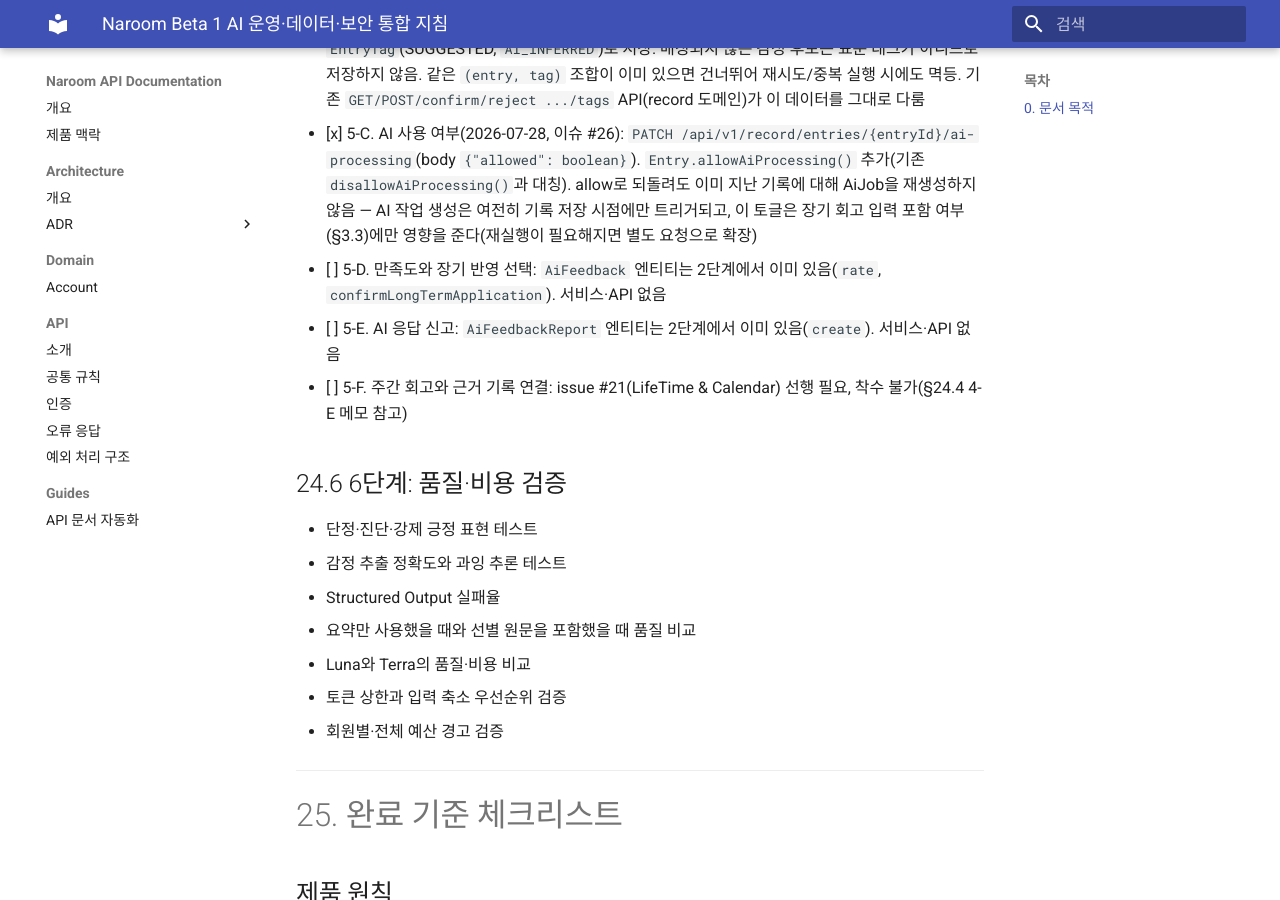
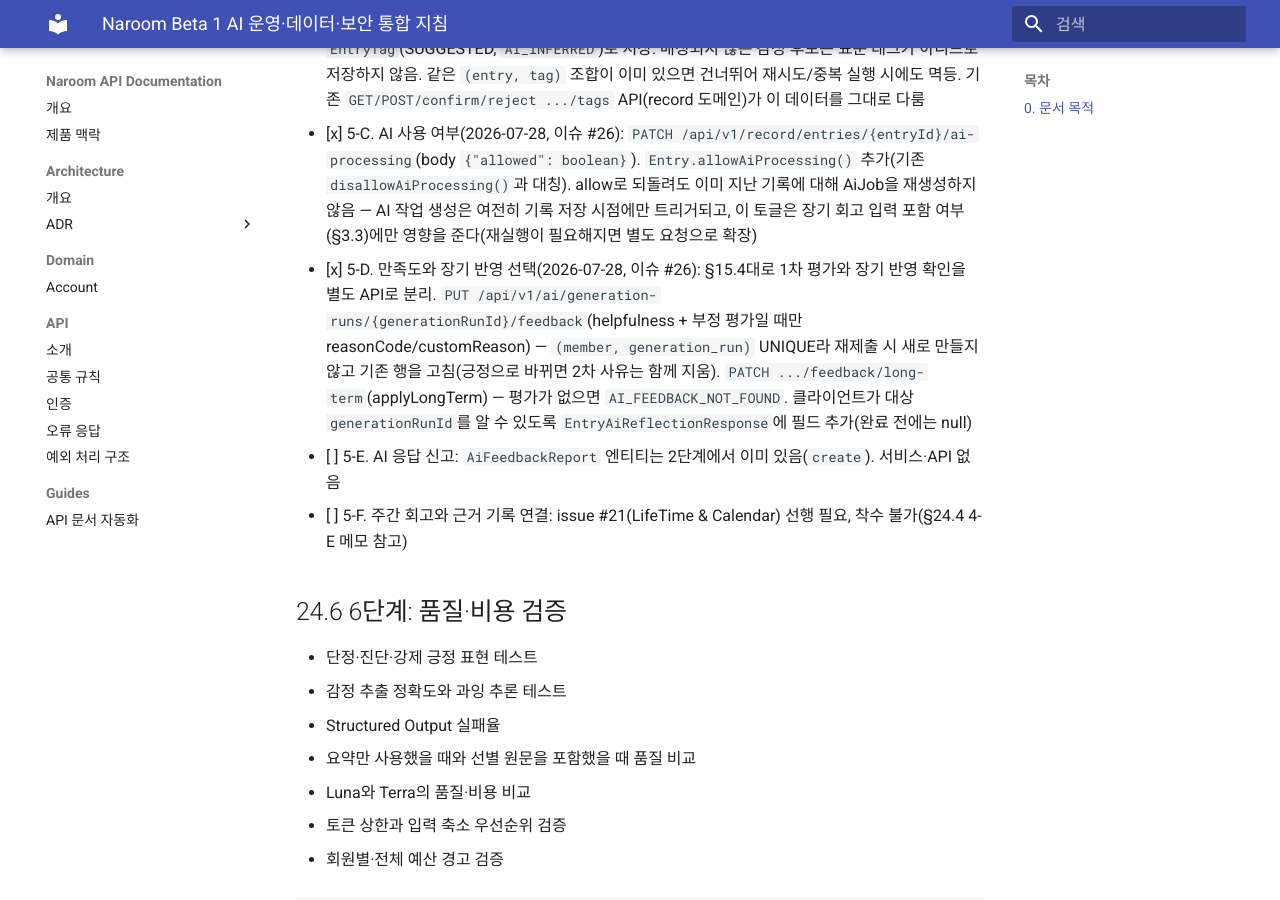
Before and after one commit to gvo-cheryl/narrom-api, an MkDocs documentation site: the page built from docs/api/ai-policy-architecture.md, in a window 1280 px wide and 900 px high, scrolled down 35612 px. Built offline with MkDocs 1.6.1 and Material for MkDocs 9.7.7, drawn with Linux system fonts in a browser that asks for light colours.

Commit message:
docs(ai): 5단계 사용자 경험 5-D 완료 체크

```diff
--- a/docs/api/ai-policy-architecture.md
+++ b/docs/api/ai-policy-architecture.md
@@ -1113,7 +1113,7 @@ OpenAI가 처리할 본문을 별도의 암호문 상태로 보내면 모델이
 - [x] 5-A. AI 처리 중·실패·안전 화면(2026-07-28, 이슈 #26): `GET /api/v1/record/entries/{entryId}/ai-reflection`. `AiJob`(진행 상태 근거)과 `AiReflection`(완료 후에만 존재하는 결과 내용)을 조합해 응답. `status`가 없으면 아직 AI 작업이 생성되지 않은 것(커밋 직후의 아주 짧은 시점이거나 `aiProcessingAllowed=false`). 내부 실패 원인(`errorCode`, 예외 클래스명 등)은 공개 응답에 노출하지 않음(21.3절: "다시 시도" 안내로 충분)
 - [x] 5-B. 감정·태그 후보 확인(2026-07-28, 이슈 #26): `EntryReflectionOutcomeService.applyOutcome()`의 NORMAL 분기(`completeJob` 직후)에서 `EntryReflectionResult.emotionCandidates`(매핑된 것만) / `suggestedTags`를 실제 `EntryTag`(SUGGESTED, `AI_INFERRED`)로 저장. 매칭되지 않은 감정 후보는 표준 태그가 아니므로 저장하지 않음. 같은 `(entry, tag)` 조합이 이미 있으면 건너뛰어 재시도/중복 실행 시에도 멱등. 기존 `GET/POST/confirm/reject .../tags` API(record 도메인)가 이 데이터를 그대로 다룸
 - [x] 5-C. AI 사용 여부(2026-07-28, 이슈 #26): `PATCH /api/v1/record/entries/{entryId}/ai-processing`(body `{"allowed": boolean}`). `Entry.allowAiProcessing()` 추가(기존 `disallowAiProcessing()`과 대칭). allow로 되돌려도 이미 지난 기록에 대해 AiJob을 재생성하지 않음 — AI 작업 생성은 여전히 기록 저장 시점에만 트리거되고, 이 토글은 장기 회고 입력 포함 여부(§3.3)에만 영향을 준다(재실행이 필요해지면 별도 요청으로 확장)
-- [ ] 5-D. 만족도와 장기 반영 선택: `AiFeedback` 엔티티는 2단계에서 이미 있음(`rate`, `confirmLongTermApplication`). 서비스·API 없음
+- [x] 5-D. 만족도와 장기 반영 선택(2026-07-28, 이슈 #26): §15.4대로 1차 평가와 장기 반영 확인을 별도 API로 분리. `PUT /api/v1/ai/generation-runs/{generationRunId}/feedback`(helpfulness + 부정 평가일 때만 reasonCode/customReason) — `(member, generation_run)` UNIQUE라 재제출 시 새로 만들지 않고 기존 행을 고침(긍정으로 바뀌면 2차 사유는 함께 지움). `PATCH .../feedback/long-term`(applyLongTerm) — 평가가 없으면 `AI_FEEDBACK_NOT_FOUND`. 클라이언트가 대상 `generationRunId`를 알 수 있도록 `EntryAiReflectionResponse`에 필드 추가(완료 전에는 null)
 - [ ] 5-E. AI 응답 신고: `AiFeedbackReport` 엔티티는 2단계에서 이미 있음(`create`). 서비스·API 없음
 - [ ] 5-F. 주간 회고와 근거 기록 연결: issue #21(LifeTime & Calendar) 선행 필요, 착수 불가(§24.4 4-E 메모 참고)
 
```
